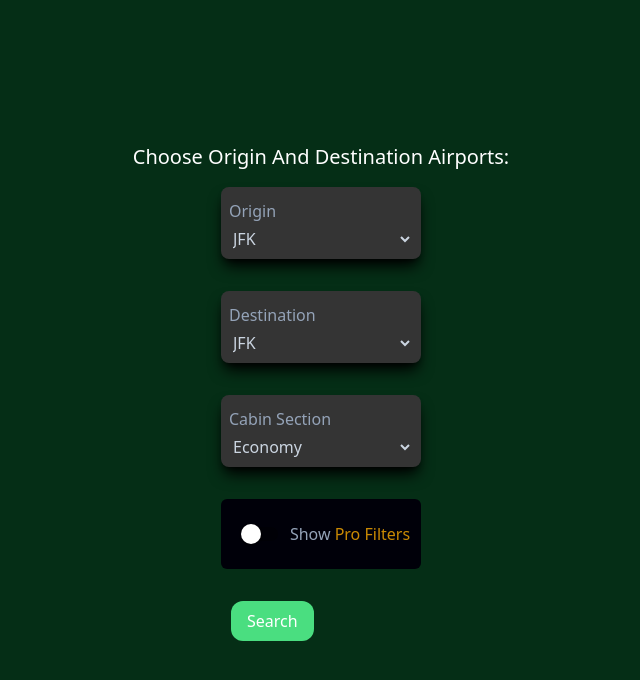
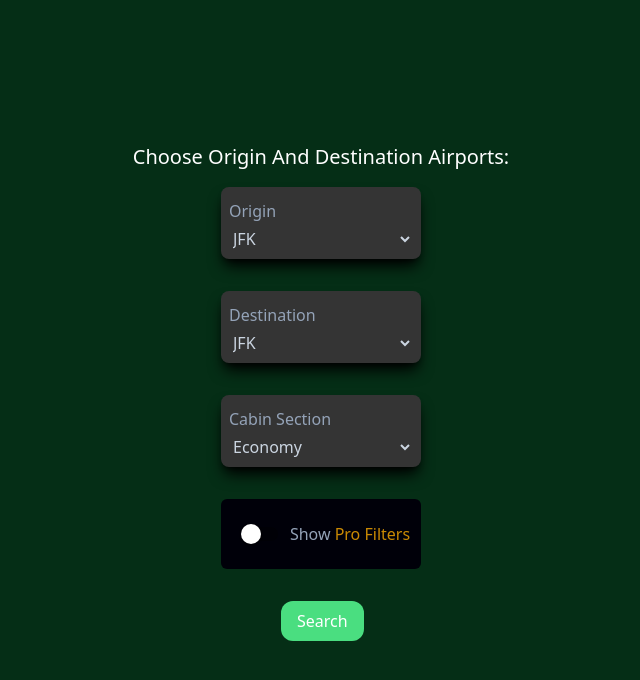
Before and after one commit to sr2808/Flight-Search-App, a React (Vite) app in the folder frontend/: page / in a window 1280 px wide. Shown: the top 680 px of the page, without its empty margins (319-959 px from the left). Built offline with nearby package versions, Linux system fonts and the light colour scheme.

Commit message:
final changes

```diff
--- a/frontend/src/pages/Home.jsx
+++ b/frontend/src/pages/Home.jsx
@@ -66,9 +66,9 @@ const Home = () => {
         Choose Origin And Destination Airports:
       </h1>
 
-      <div className="form">
+      <div className="form p-0">
         <form
-          className="h-full w-full flex flex-col justify-center items-center"
+          className="h-full w-full flex flex-col justify-center items-center flex-shrink-0 flex-grow-0"
           onSubmit={handleSubmit}
         >
           {/* Origin  */}
@@ -169,7 +169,7 @@ const Home = () => {
 
           {/* Submit Button */}
           <button
-            className="bg-green-400 my-4 py-2 px-4 rounded-xl hover:bg-green-300 text-white font-medium mr-auto ml-[10px]"
+            className="bg-green-400 my-4 py-2 px-4 rounded-xl hover:bg-green-300 text-white font-medium mr-auto lg:ml-[30%]"
             type="submit"
             disabled={isLoading}
           >
@@ -182,7 +182,7 @@ const Home = () => {
 
         {/* Display Results */}
         {results.length > 0 && (
-          <div className="results w-full flex flex-wrap justify-center items-start">
+          <div className="results w-full flex flex-col lg:flex-row lg:flex-wrap justify-start items-start lg:ml-[30%] ml-0">
             {results.map((result, index) => (
               <Card
                 key={index}
```
